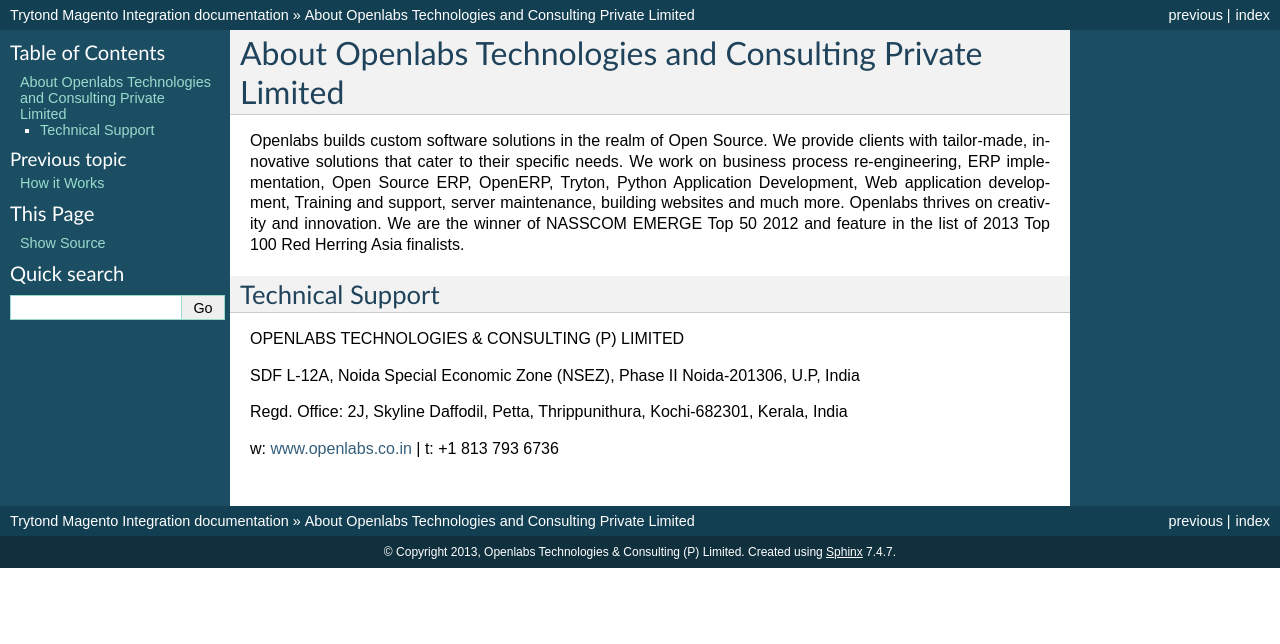
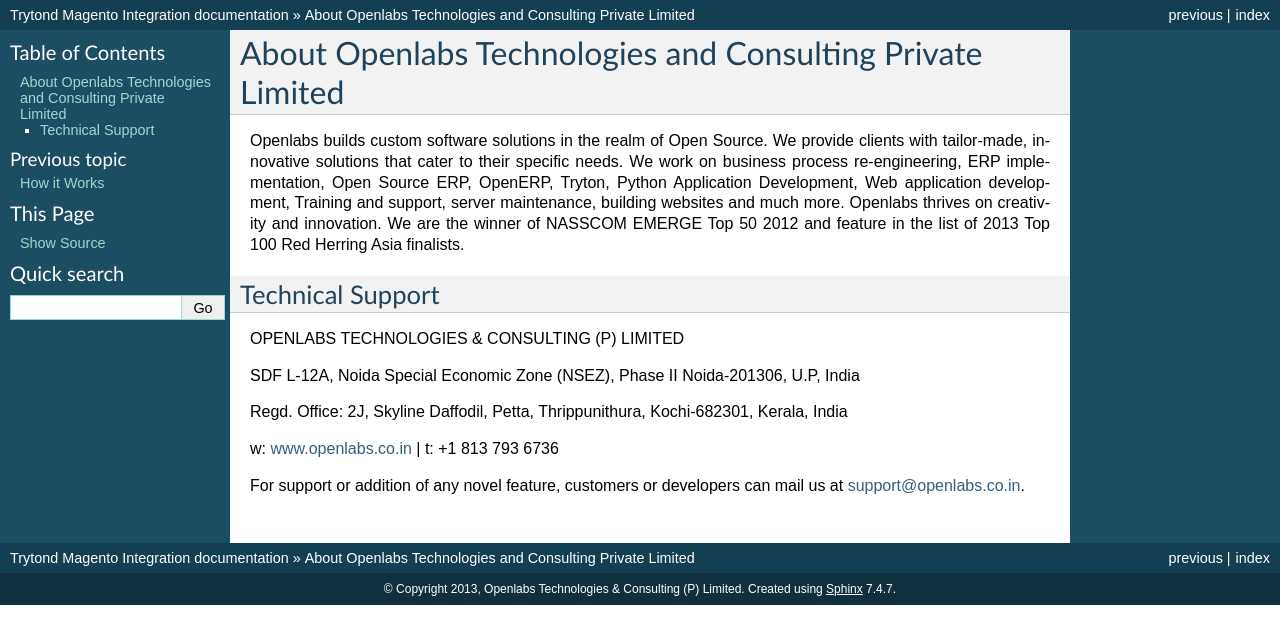
Before and after one commit to openlabs/trytond-magento, a Sphinx documentation site: the page built from docs/source/about_us.rst, in a window 1280 px wide. Shown: the top 644 px of the page. Built offline with Sphinx 7.4.7, drawn with Linux system fonts in a browser that asks for light colours; the version number could not be read and is left out.

Commit message:
Fixed screenshots #2552

```diff
--- a/docs/source/about_us.rst
+++ b/docs/source/about_us.rst
@@ -20,3 +20,6 @@
 Regd. Office: 2J, Skyline Daffodil, Petta, Thrippunithura, Kochi-682301, Kerala, India
 
 w: `www.openlabs.co.in <http://www.openlabs.co.in>`_ | t: +1 813 793 6736
+
+For support or addition of any novel feature, customers or developers can mail
+us at support@openlabs.co.in.
--- a/docs/source/introduction.rst
+++ b/docs/source/introduction.rst
@@ -128,13 +128,13 @@
 
     .. code-block:: sh
 
-        $ git clone https://github.com/openlabs/trytond_magento.git
+        $ git clone https://github.com/openlabs/trytond-magento.git
 
     OR
 
     .. code-block:: sh
 
-        $ git clone git@github.com:openlabs/trytond_magento.git
+        $ git clone git@github.com:openlabs/trytond-magento.git
 
 3. If the module is downloaded as a zip file, extract the module which will
    give a directory.
```
Also changed, not shown: docs/source/_images/cancel_sale_order.png, docs/source/_images/mark_for_installation.png, docs/source/_images/sale_cancelled.png.
